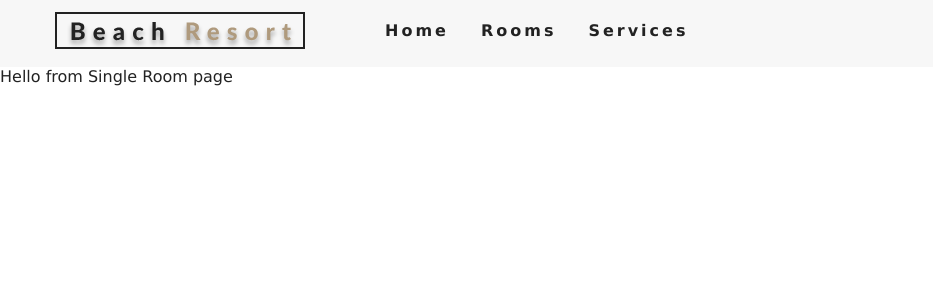
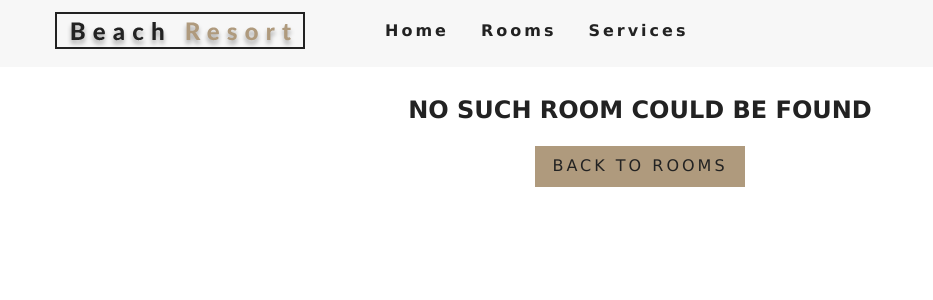
Before and after one commit to tuyenphk/beach-resort, a React (Create React App) app: page /rooms/1 in a window 1280 px wide. Shown: the top 300 px of the page, without its empty margins (0-933 px from the left). Built offline with nearby package versions, Linux system fonts and the light colour scheme.

Commit message:
link to the details room

```diff
--- a/src/context.js
+++ b/src/context.js
@@ -31,9 +31,15 @@
         });
         return tempItems
     }
+
+    getRoom = (slug) =>{
+        let tempRooms = [...this.state.rooms]
+        const room = tempRooms.find(room => room.slug === slug)
+        return room
+    }
     render() {
         return (
-            <RoomContext.Provider value={{...this.state}}>
+            <RoomContext.Provider value={{...this.state, getRoom: this.getRoom}}>
                 {this.props.children}
             </RoomContext.Provider>
         )
--- a/src/pages/SingleRoom.js
+++ b/src/pages/SingleRoom.js
@@ -1,9 +1,35 @@
-import React from 'react'
+import React, {Component} from 'react'
+import defaultBcg from '../images/room-1.jpeg'
+import Hero from '../components/Hero'
+import Banner from '../components/Banner'
+import {Link} from 'react-router-dom'
+import {RoomContext} from '../context'
 
-export default function SingleRoom() {
-    return (
-        <div>
-            Hello from Single Room page
-        </div>
-    )
+export default class SingleRoom extends Component {
+    constructor(props){
+        super(props);
+        // console.log(this.props);
+        this.state ={
+            slug: this.props.match.params.slug,
+            defaultBcg
+        }
+    }
+
+    static contextType = RoomContext;
+
+    render(){
+        const {getRoom} = this.context;
+        const room = getRoom(this.state.slug);
+        if(!room){
+            return <div className="error">
+                <h3>No such room could be found</h3>
+                <Link to="/rooms" className="btn-primary">Back to rooms</Link>
+            </div>
+        }
+        return (
+            <div>
+                Hello from Single Room page{room.name}
+            </div>
+        );
+    }
 }
```
